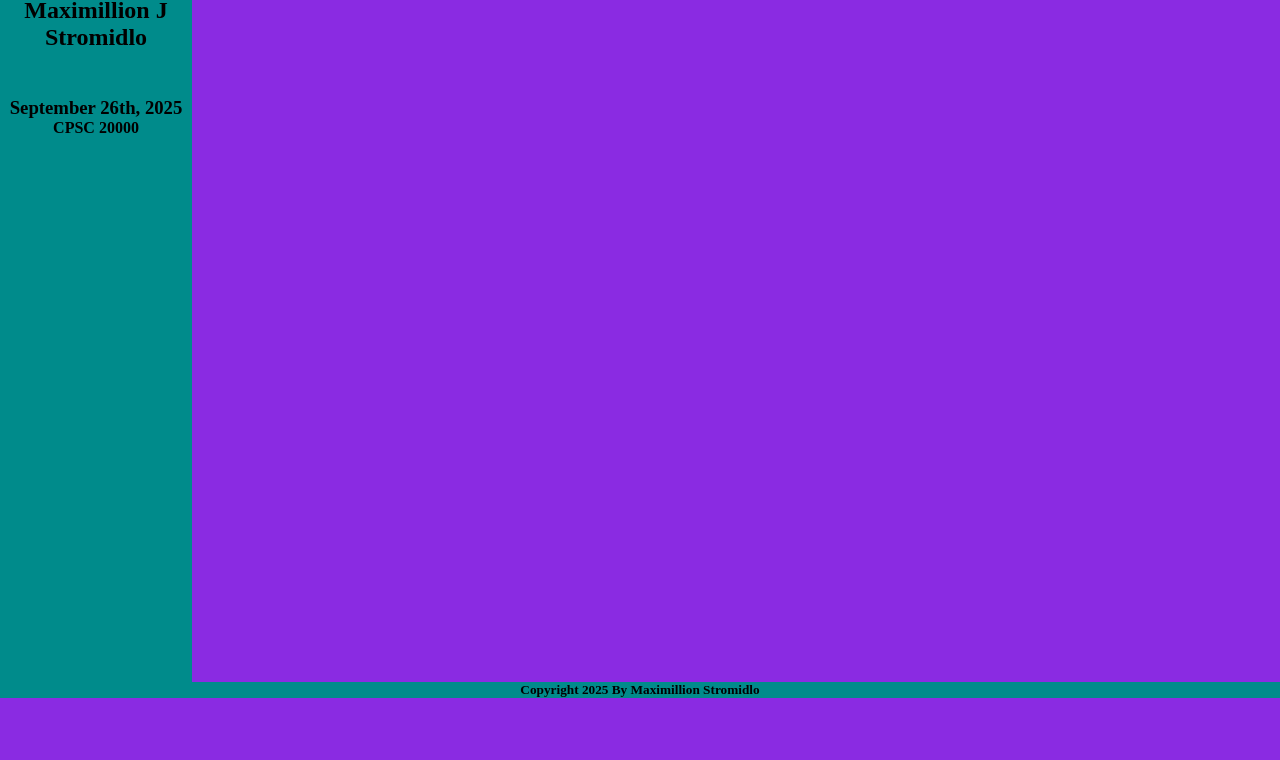
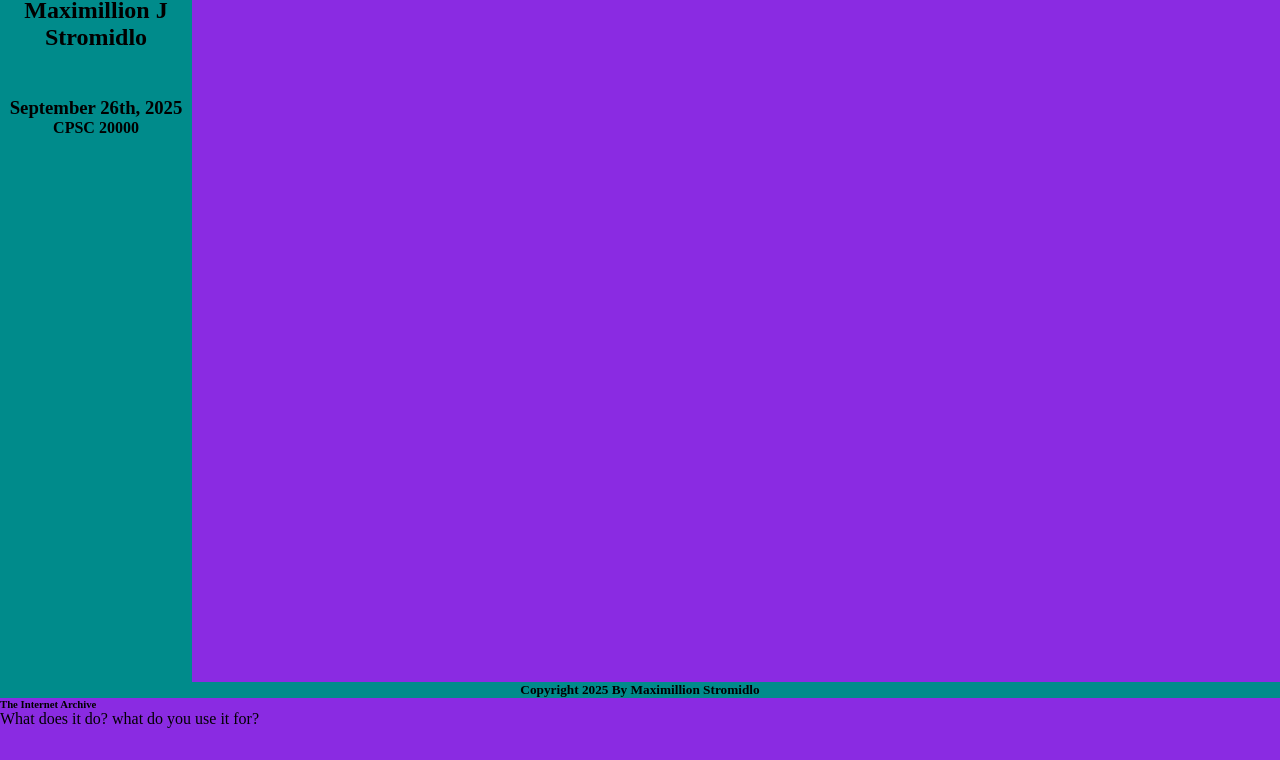
Before and after one commit to MaxStromi/Placeholder, a plain HTML site: page index.html in a window 1280 px wide. Shown: the part 40-800 px from the top of the page. Drawn offline with Linux system fonts and the light colour scheme.

Commit message:
Update index.html

```diff
--- a/index.html
+++ b/index.html
@@ -9,5 +9,8 @@
     <h3>September 26th, 2025</h3>
     <h4>CPSC 20000</h4>
     <h5>Copyright 2025 By Maximillion Stromidlo</h5>
+    <h6>The Internet Archive</h6>
+    <p1>What does it do?</p1>
+    <p2>what do you use it for?</p2>
 </body>
 </html>
```
